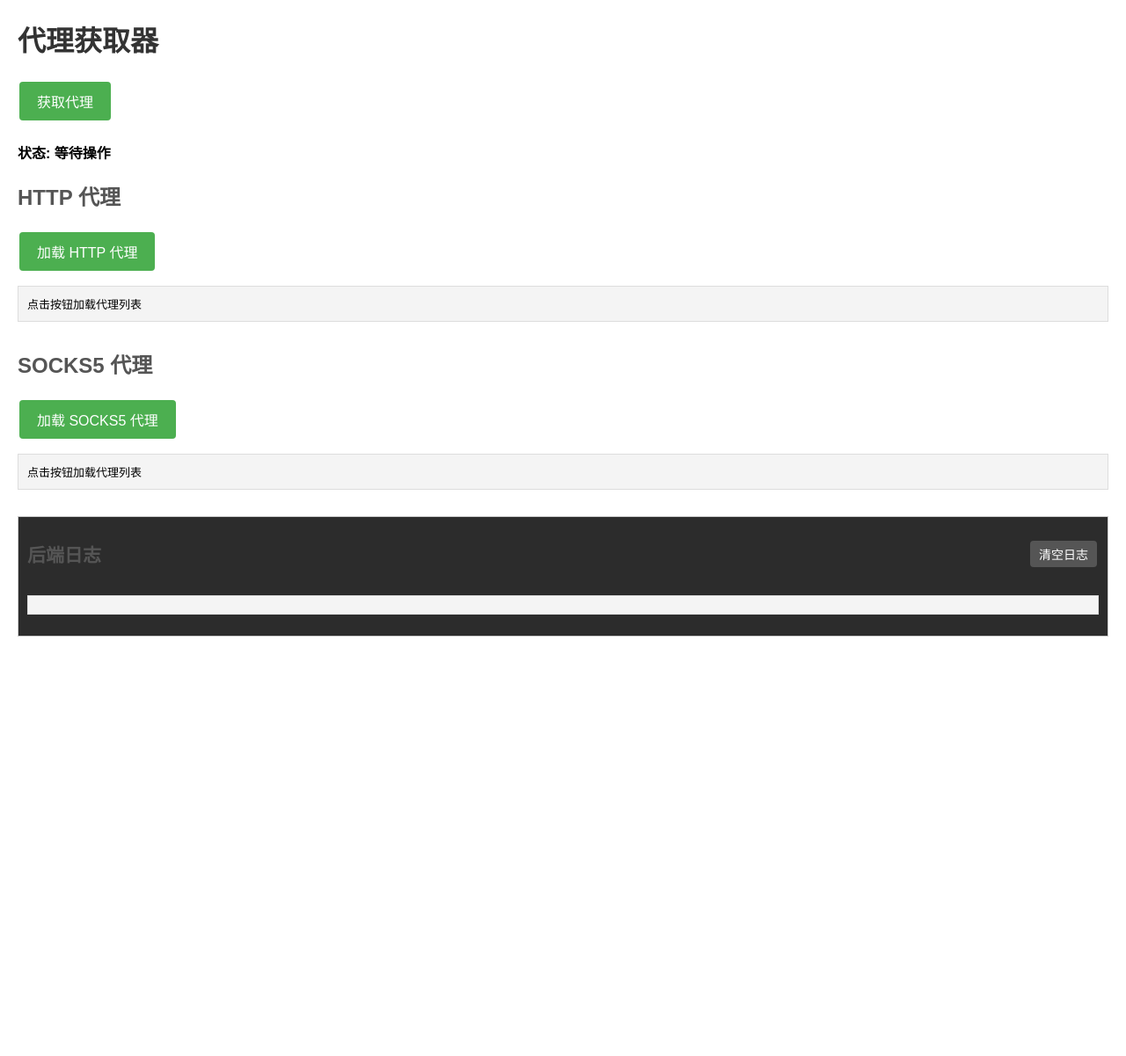
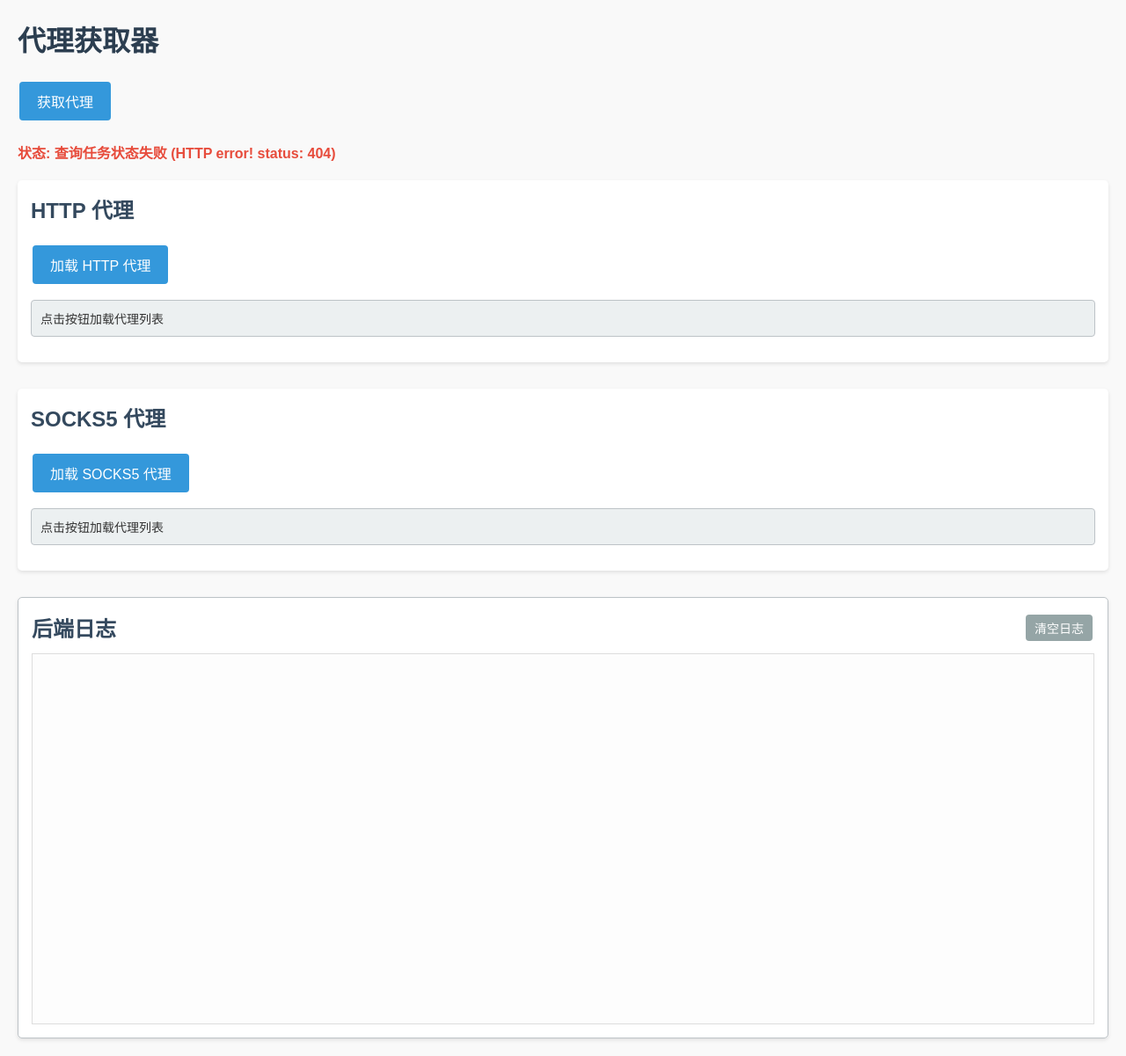
Before and after one commit to ches2010/proxy_manager_web, a Flask app: page /index in a window 1280 px wide. Shown: the whole page at 88% size. Before the commit the page ends 724 px from the top, so only its background shows below. Run offline with Flask 3, Linux system fonts and the light colour scheme; data that the repository does not hold is empty.

Commit message:
Update index.html

```diff
--- a/app/templates/index.html
+++ b/app/templates/index.html
@@ -5,49 +5,53 @@
     <meta name="viewport" content="width=device-width, initial-scale=1.0">
     <title>代理获取器</title>
     <style>
-        body { font-family: Arial, sans-serif; margin: 20px; }
-        h1 { color: #333; }
+        body { font-family: Arial, sans-serif; margin: 20px; background-color: #f9f9f9; color: #333; }
+        h1 { color: #2c3e50; }
         button {
-            background-color: #4CAF50;
+            background-color: #3498db;
             border: none;
             color: white;
             padding: 10px 20px;
             text-align: center;
             text-decoration: none;
             display: inline-block;
-            font-size: 16px;
+ font-size: 16px;
             margin: 4px 2px;
             cursor: pointer;
             border-radius: 4px;
+            transition: background-color 0.3s;
+        }
+        button:hover {
+            background-color: #2980b9;
         }
         button:disabled {
-            background-color: #cccccc;
+            background-color: #bdc3c7;
             cursor: not-allowed;
         }
-        #status { margin-top: 20px; font-weight: bold; }
+        #status { margin-top: 20px; font-weight: bold; color: #2c3e50; }
         #proxyLists { margin-top: 20px; }
-        .proxy-section { margin-bottom: 30px; }
-        h2 { color: #555; }
+        .proxy-section { margin-bottom: 30px; background-color: #fff; padding: 15px; border-radius: 5px; box-shadow: 0 2px 4px rgba(0,0,0,0.1); }
+        h2 { color: #34495e; margin-top: 0; }
         pre {
-            background-color: #f4f4f4;
-            border: 1px solid #ddd;
+            background-color: #ecf0f1;
+            border: 1px solid #bdc3c7;
             padding: 10px;
-            white-space: pre-wrap; /* 允许换行 */
-            word-wrap: break-word; /* 长单词换行 */
+            white-space: pre-wrap;
+            word-wrap: break-word;
             max-height: 300px;
-            overflow-y: auto; /* 垂直滚动条 */
+            overflow-y: auto;
+            border-radius: 4px;
+            font-family: 'Courier New', Courier, monospace;
+            font-size: 14px;
         }
-        /* 日志区域样式 */
+
         #logArea {
             margin-top: 30px;
-            padding: 10px;
-            border: 1px solid #ccc;
-            background-color: #2c2c2c; /* 深色背景 */
-            color: #f8f8f2; /* 浅色文字 */
-            font-family: 'Courier New', Courier, monospace;
-            font-size: 14px;
-            max-height: 400px;
-            overflow-y: auto;
+            padding: 15px;
+            border: 1px solid #bdc3c7;
+            background-color: #fff;
+            border-radius: 5px;
+            box-shadow: 0 2px 4px rgba(0,0,0,0.1);
         }
         #logHeader {
             display: flex;
@@ -55,14 +59,56 @@
             align-items: center;
             margin-bottom: 10px;
         }
+        #logHeader h2 {
+            margin: 0;
+            color: #34495e;
+        }
         #logHeader button {
-            background-color: #555;
+            background-color: #95a5a6;
             font-size: 14px;
             padding: 5px 10px;
         }
-        #logs {
+        #logHeader button:hover {
+             background-color: #7f8c8d;
+        }
+        #logsContainer {
+            background-color: #fdfdfd;
+            border: 1px solid #ddd;
+            padding: 10px;
+            height: 400px;
+            overflow-y: auto;
+            font-family: 'Courier New', Courier, monospace;
+            font-size: 13px;
             white-space: pre-wrap;
             word-wrap: break-word;
+            line-height: 1.4;
+        }
+        .log-entry {
+            margin: 0 0 2px 0;
+            padding: 2px 0;
+        }
+        .log-info { color: #2c3e50; }
+        .log-warning { color: #e67e22; }
+        .log-error { color: #e74c3c; }
+        .log-debug { color: #95a5a6; }
+
+        /* --- 新增：进度条样式 --- */
+        #progressContainer {
+            width: 100%;
+            background-color: #ecf0f1;
+            border-radius: 5px;
+            margin-top: 10px;
+            display: none; /* 默认隐藏 */
+        }
+        #progressBar {
+            width: 0%;
+            height: 20px;
+            background-color: #3498db;
+            border-radius: 5px;
+            text-align: center;
+            line-height: 20px;
+            color: white;
+            font-size: 12px;
         }
     </style>
 </head>
@@ -71,6 +117,11 @@
     <h1>代理获取器</h1>
     <button id="fetchButton">获取代理</button>
     <div id="status">状态: 等待操作</div>
+
+    <!-- 新增：进度条 -->
+    <div id="progressContainer">
+        <div id="progressBar">0%</div>
+    </div>
 
     <div id="proxyLists">
         <div class="proxy-section">
@@ -85,13 +136,12 @@
         </div>
     </div>
 
-    <!-- 新增日志显示区域 -->
     <div id="logArea">
         <div id="logHeader">
             <h2>后端日志</h2>
             <button id="clearLogButton">清空日志</button>
         </div>
-        <pre id="logs">正在加载日志...</pre>
+        <div id="logsContainer">正在加载日志...</div>
     </div>
 
     <script>
@@ -99,13 +149,30 @@
         const fetchButton = document.getElementById('fetchButton');
         const httpProxiesPre = document.getElementById('httpProxies');
         const socks5ProxiesPre = document.getElementById('socks5Proxies');
-        // 日志相关元素
-        const logsPre = document.getElementById('logs');
+        const logsContainer = document.getElementById('logsContainer');
         const clearLogButton = document.getElementById('clearLogButton');
+         // 新增：进度条元素
+        const progressContainer = document.getElementById('progressContainer');
+        const progressBar = document.getElementById('progressBar');
 
-        let logFetchInterval; // 用于存储定时器ID
+        let logFetchInterval;
+        let statusFetchInterval; // 用于轮询任务状态
 
-        // 获取并显示后端日志的函数
+        function getLogEntryClass(logLine) {
+             const levelMatch = logLine.match(/\[.*?\]\s+(\w+)/);
+             if (levelMatch && levelMatch[1]) {
+                 const level = levelMatch[1].toUpperCase();
+                 if (level === 'WARNING') {
+                     return 'log-warning';
+                 } else if (level === 'ERROR' || level === 'CRITICAL') {
+                     return 'log-error';
+                 } else if (level === 'DEBUG') {
+                     return 'log-debug';
+                 }
+             }
+             return 'log-info';
+        }
+
         async function fetchAndDisplayLogs() {
             try {
                 const response = await fetch('/api/logs');
@@ -114,22 +181,25 @@
                 }
                 const data = await response.json();
                 const logs = data.logs || [];
-                logsPre.textContent = logs.join('\n'); // 将日志数组用换行符连接
-                // 滚动到底部
-                logsPre.scrollTop = logsPre.scrollHeight;
+                logsContainer.innerHTML = '';
+                logs.forEach(logLine => {
+                    const logEntry = document.createElement('div');
+                    logEntry.className = `log-entry ${getLogEntryClass(logLine)}`;
+                    logEntry.textContent = logLine;
+                    logsContainer.appendChild(logEntry);
+                });
+                logsContainer.scrollTop = logsContainer.scrollHeight;
             } catch (error) {
                 console.error('获取日志失败:', error);
-                logsPre.textContent = `获取日志失败: ${error.message}\n请检查网络连接或后端服务。`;
+                logsContainer.innerHTML = `<div class="log-entry log-error">获取日志失败: ${error.message}</div><div class="log-entry log-error">请检查网络连接或后端服务。</div>`;
             }
         }
 
-        // 开始定时获取日志 (例如每2秒一次)
         function startLogFetching() {
-            fetchAndDisplayLogs(); // 立即获取一次
+            fetchAndDisplayLogs();
             logFetchInterval = setInterval(fetchAndDisplayLogs, 2000);
         }
 
-        // 停止定时获取日志
         function stopLogFetching() {
             if (logFetchInterval) {
                 clearInterval(logFetchInterval);
@@ -137,39 +207,113 @@
             }
         }
 
-        // 清空日志显示区域
         clearLogButton.addEventListener('click', () => {
-            logsPre.textContent = '日志已清空。';
+            logsContainer.innerHTML = '<div class="log-entry log-info">日志已清空。</div>';
         });
 
-        // 获取代理的函数
+        // --- 修改：获取代理 (启动任务) ---
         async function fetchProxies() {
             fetchButton.disabled = true;
-            statusDiv.textContent = '状态: 正在获取...';
+            statusDiv.textContent = '状态: 正在请求启动任务...';
+            statusDiv.style.color = '#2c3e50';
+            progressContainer.style.display = 'block'; // 显示进度条
+            updateProgressBar(10); // 初始进度
 
             try {
                 const response = await fetch('/api/fetch_proxies', { method: 'POST' });
-                // 检查响应是否成功
-                if (!response.ok) {
-                   const errorText = await response.text(); // 尝试获取错误文本
-                   console.error('服务器返回错误状态:', response.status, '响应体:', errorText);
-                   throw new Error(`服务器错误 (${response.status}): ${errorText.substring(0, 200)}...`); // 截取前200字符
-                }
                 const data = await response.json();
-                if (data.success) {
-                    statusDiv.textContent = '状态: 获取成功';
+
+                if (data.status === 'started') {
+                    statusDiv.textContent = '状态: 任务已启动';
+                    statusDiv.style.color = '#27ae60';
+                    updateProgressBar(30); // 任务启动
+                    startStatusPolling(); // 开始轮询状态
+                } else if (data.status === 'already_running') {
+                     statusDiv.textContent = '状态: 任务已在运行中，请稍后再试';
+                     statusDiv.style.color = '#e67e22';
+                     updateProgressBar(0);
                 } else {
-                    statusDiv.textContent = `状态: 获取失败 (${data.error || '未知错误'})`;
+                     throw new Error(`意外的响应状态: ${JSON.stringify(data)}`);
                 }
             } catch (error) {
-                console.error('获取代理时出错:', error);
-                statusDiv.textContent = `状态: 获取失败 (${error.message})`;
-            } finally {
-                fetchButton.disabled = false;
+                console.error('启动获取代理任务时出错:', error);
+                statusDiv.textContent = `状态: 启动任务失败 (${error.message})`;
+                statusDiv.style.color = '#e74c3c';
+                updateProgressBar(0);
+                fetchButton.disabled = false; // 重新启用按钮
+                progressContainer.style.display = 'none'; // 隐藏进度条
             }
         }
 
-        // 加载代理列表的函数
+        // --- 新增：更新进度条 ---
+        function updateProgressBar(percent) {
+            progressBar.style.width = percent + '%';
+            progressBar.textContent = percent + '%';
+        }
+
+        // --- 新增：轮询任务状态 ---
+        function startStatusPolling() {
+             // 立即查询一次
+             checkFetchStatus();
+             // 设置定时器，例如每3秒查询一次
+             statusFetchInterval = setInterval(checkFetchStatus, 3000);
+        }
+
+        function stopStatusPolling() {
+            if (statusFetchInterval) {
+                clearInterval(statusFetchInterval);
+                statusFetchInterval = null;
+            }
+        }
+
+        async function checkFetchStatus() {
+            try {
+                const response = await fetch('/api/fetch_status');
+                if (!response.ok) {
+                    throw new Error(`HTTP error! status: ${response.status}`);
+                }
+                const statusData = await response.json();
+
+                // 根据状态更新UI
+                if (statusData.is_running) {
+                    statusDiv.textContent = '状态: 任务正在运行中...';
+                    statusDiv.style.color = '#3498db';
+                    // 可以根据需要调整进度 (这里简化处理)
+                    updateProgressBar(60);
+                } else {
+                    // 任务已完成或未运行
+                    stopStatusPolling(); // 停止轮询
+                    fetchButton.disabled = false; // 重新启用按钮
+                    progressContainer.style.display = 'none'; // 隐藏进度条
+
+                    if (statusData.last_result === true) {
+                        statusDiv.textContent = '状态: 任务完成成功';
+                        statusDiv.style.color = '#27ae60';
+                        updateProgressBar(100);
+                    } else if (statusData.last_result === false) {
+                         statusDiv.textContent = '状态: 任务完成但失败';
+                         statusDiv.style.color = '#e74c3c';
+                         updateProgressBar(100);
+                    } else {
+                         // last_result 为 null，可能从未运行过或被中断
+                         statusDiv.textContent = '状态: 任务未运行';
+                         statusDiv.style.color = '#2c3e50';
+                         updateProgressBar(0);
+                    }
+                }
+            } catch (error) {
+                console.error('查询任务状态时出错:', error);
+                // 可以选择继续轮询或停止
+                // 这里选择停止轮询并显示错误
+                stopStatusPolling();
+                statusDiv.textContent = `状态: 查询任务状态失败 (${error.message})`;
+                statusDiv.style.color = '#e74c3c';
+                fetchButton.disabled = false;
+                progressContainer.style.display = 'none';
+            }
+        }
+
+
         async function loadProxies(protocol) {
             const preElement = protocol === 'http' ? httpProxiesPre : socks5ProxiesPre;
             preElement.textContent = '正在加载...';
@@ -191,17 +335,17 @@
             }
         }
 
-        // 为按钮添加事件监听器
         fetchButton.addEventListener('click', fetchProxies);
 
-        // 页面加载完成后开始获取日志
         window.addEventListener('load', () => {
             startLogFetching();
+            // 页面加载时也可以检查一次任务状态
+            checkFetchStatus();
         });
 
-        // 页面关闭前停止获取日志 (可选，但推荐)
         window.addEventListener('beforeunload', () => {
             stopLogFetching();
+            stopStatusPolling(); // 页面关闭时停止轮询
         });
 
     </script>
```
